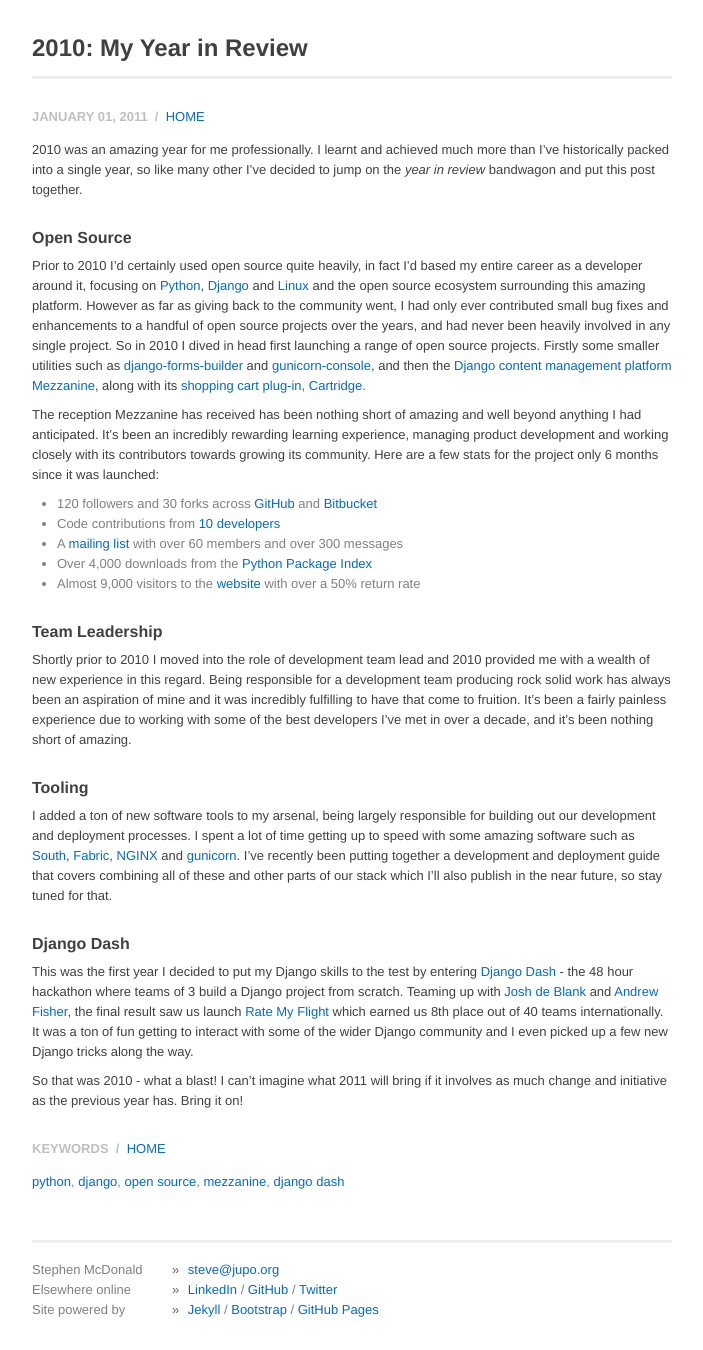
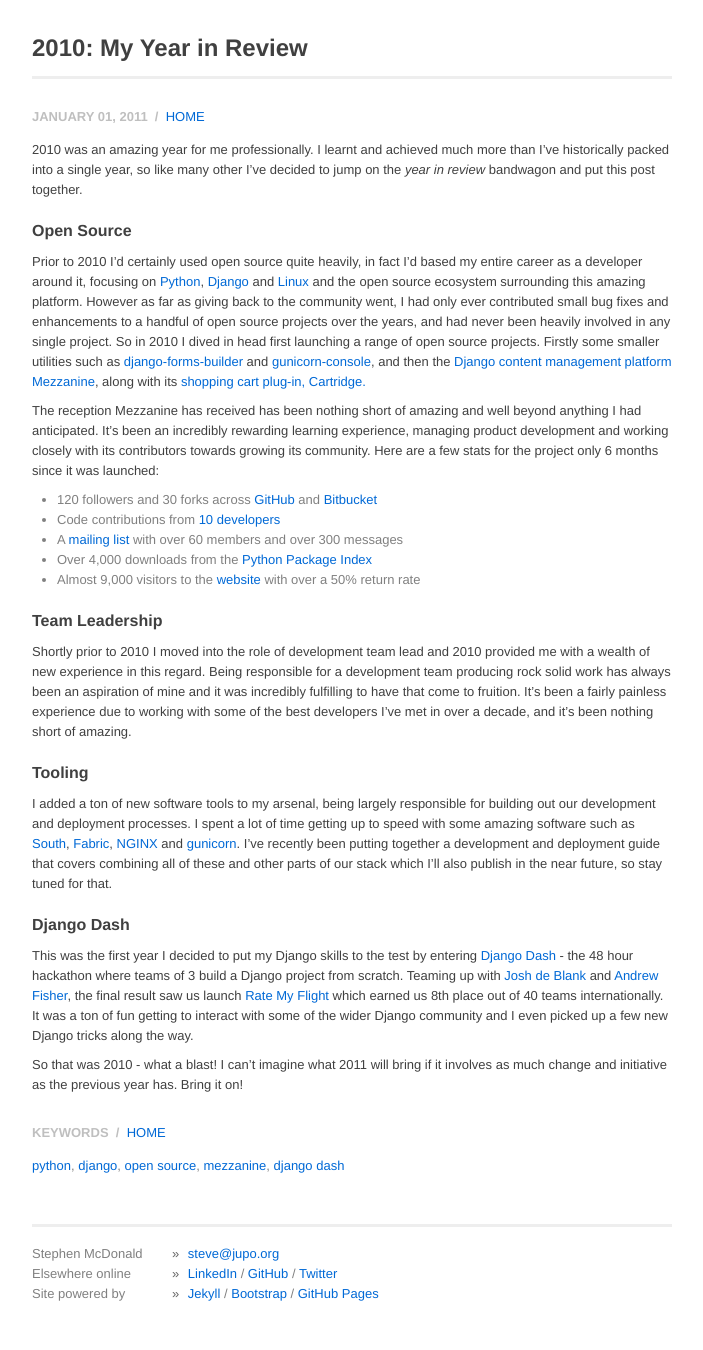
Before and after one commit to xli1224/stephenmcd.github.com, a Jekyll site: the page built from _posts/tumblr/2011-01-01-2010-my-year-in-review.md, in a window 1280 px wide. Shown: the whole page, without its empty margins (288-991 px from the left). Built offline with Jekyll 4.4.1, drawn with Linux system fonts in a browser that asks for light colours.

Commit message:
Fix spacing on sub-headings that wrap.

```diff
--- a/static/css/style.css
+++ b/static/css/style.css
@@ -9,7 +9,7 @@
 footer {border-top:3px solid #eee; margin:30px 0;}
 
 h1 {font-size:24px; border-bottom:3px solid #eee; padding:10px 0; margin:20px 0 0 0;}
-h4 {margin:20px 0 0 0;}
+h4 {margin:20px 0 10px 0; line-height:22px;}
 h6 {margin:20px 0 5px 0;}
 h6 a {font-weight:normal;}
 
```
